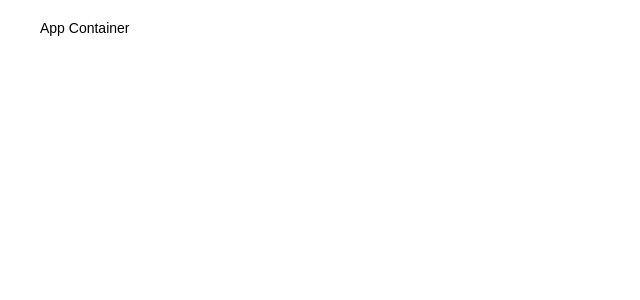
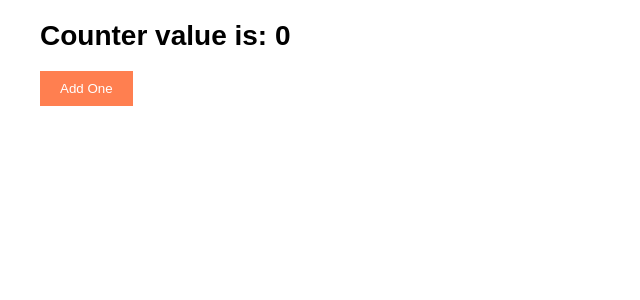
Before and after one commit to AirFast/react, a React (Create React App) app: page / in a window 1280 px wide. Shown: the top 300 px of the page, without its empty margins (0-640 px from the left). Built offline with nearby package versions, Linux system fonts and the light colour scheme.

Commit message:
add project

```diff
--- a/public/index.html
+++ b/public/index.html
@@ -1,18 +1,22 @@
 <!DOCTYPE html>
+
 <html lang="en">
+
   <head>
     <meta charset="utf-8" />
     <link rel="icon" href="%PUBLIC_URL%/favicon.ico" />
     <meta name="viewport" content="width=device-width, initial-scale=1" />
     <meta name="theme-color" content="#000000" />
     <meta name="description" content="Web site created using create-react-app"/>
-    <link rel="apple-touch-icon" href="%PUBLIC_URL%/logo192.png" />
     <link rel="manifest" href="%PUBLIC_URL%/manifest.json" />
-
     <title>React App | AirFast's</title>
   </head>
+
   <body>
+
     <noscript>You need to enable JavaScript to run this app.</noscript>
     <div id="root"></div>
+
   </body>
+
 </html>
--- a/src/App.js
+++ b/src/App.js
@@ -1,9 +1,12 @@
 import React from 'react';
 import styles from './App.module.css';
+import CounterButton from './CounterButton';
 
 const App = () => {
     return (
-        <div className={styles.container}>App Container</div>
+        <div className={styles.container}>
+            <CounterButton />
+        </div>
     );
 }
 
--- a/src/CounterButton.js
+++ b/src/CounterButton.js
@@ -1,5 +1,6 @@
 import React from 'react';
 import PropTypes from 'prop-types';
+import styles from './CounterButton.module.css';
 
 const Counter = ({ counter }) => {
     return <h1>{`Counter value is: ${counter}`}</h1>
@@ -26,7 +27,7 @@ class CounterButton extends React.Component {
         return (
             <div>
                 <Counter counter={counter} />
-                <button className={'btn'} onClick={this.handleClick}>Add One</button>
+                <button className={styles.btn} onClick={this.handleClick}>Add One</button>
             </div>
         );
     }
--- /dev/null
+++ b/src/CounterButton.module.css
@@ -0,0 +1,13 @@
+.btn {
+    color: #fff;
+    padding: 10px 20px;
+    border: none;
+    background: coral;
+    outline: none;
+    cursor: pointer;
+    transition: all .15s ease-in-out;
+}
+
+.btn:hover {
+    background: darkcyan;
+}
--- a/src/index.css
+++ b/src/index.css
@@ -2,17 +2,3 @@ body {
   font: 14px "Century Gothic", Futura, sans-serif;
   margin: 20px;
 }
-
-.btn {
-  color: #fff;
-  padding: 10px 20px;
-  border: none;
-  background: coral;
-  outline: none;
-  cursor: pointer;
-  transition: all .15s ease-in-out;
-}
-
-.btn:hover {
-  background: darkcyan;
-}
```
Also changed, not shown: public/manifest.json.
